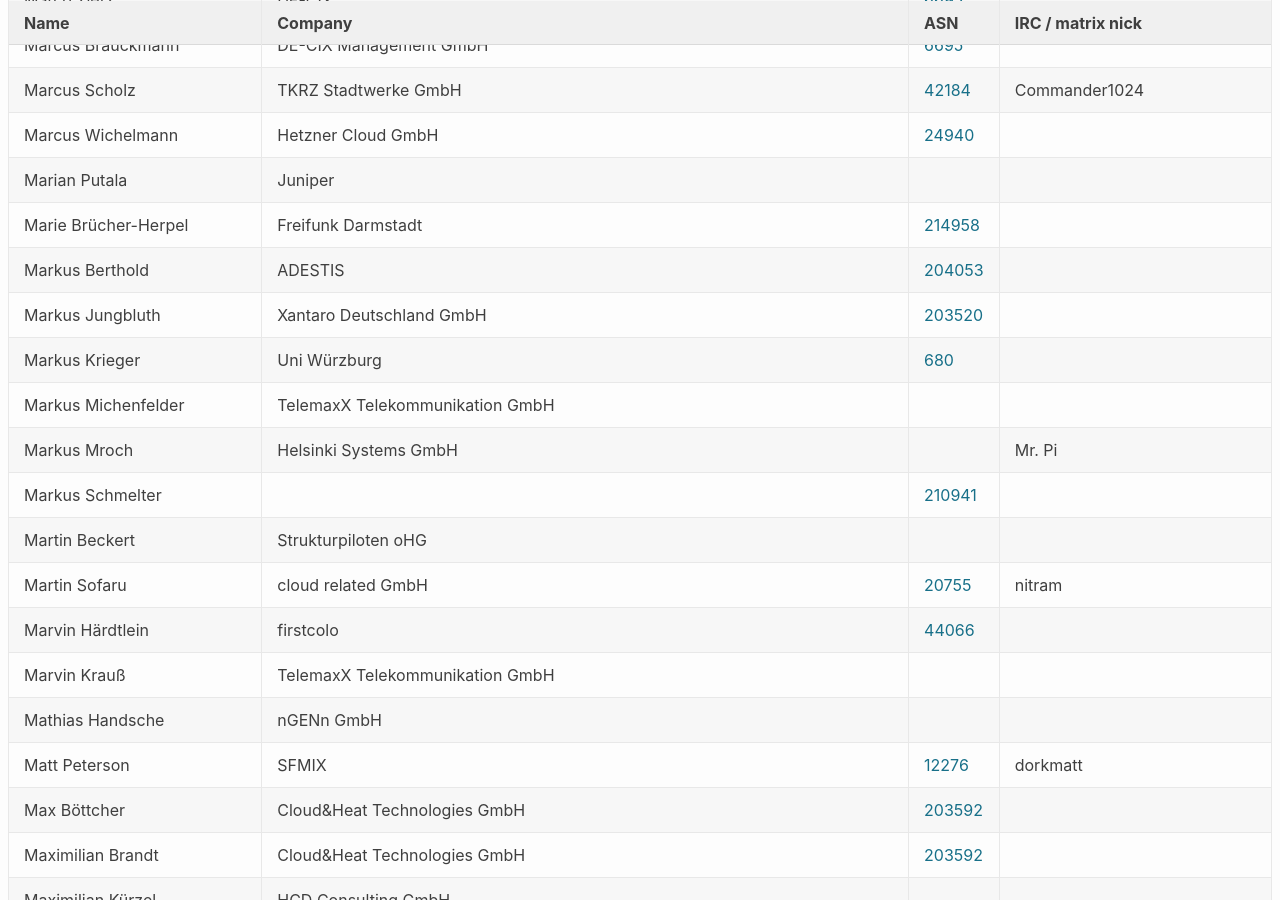
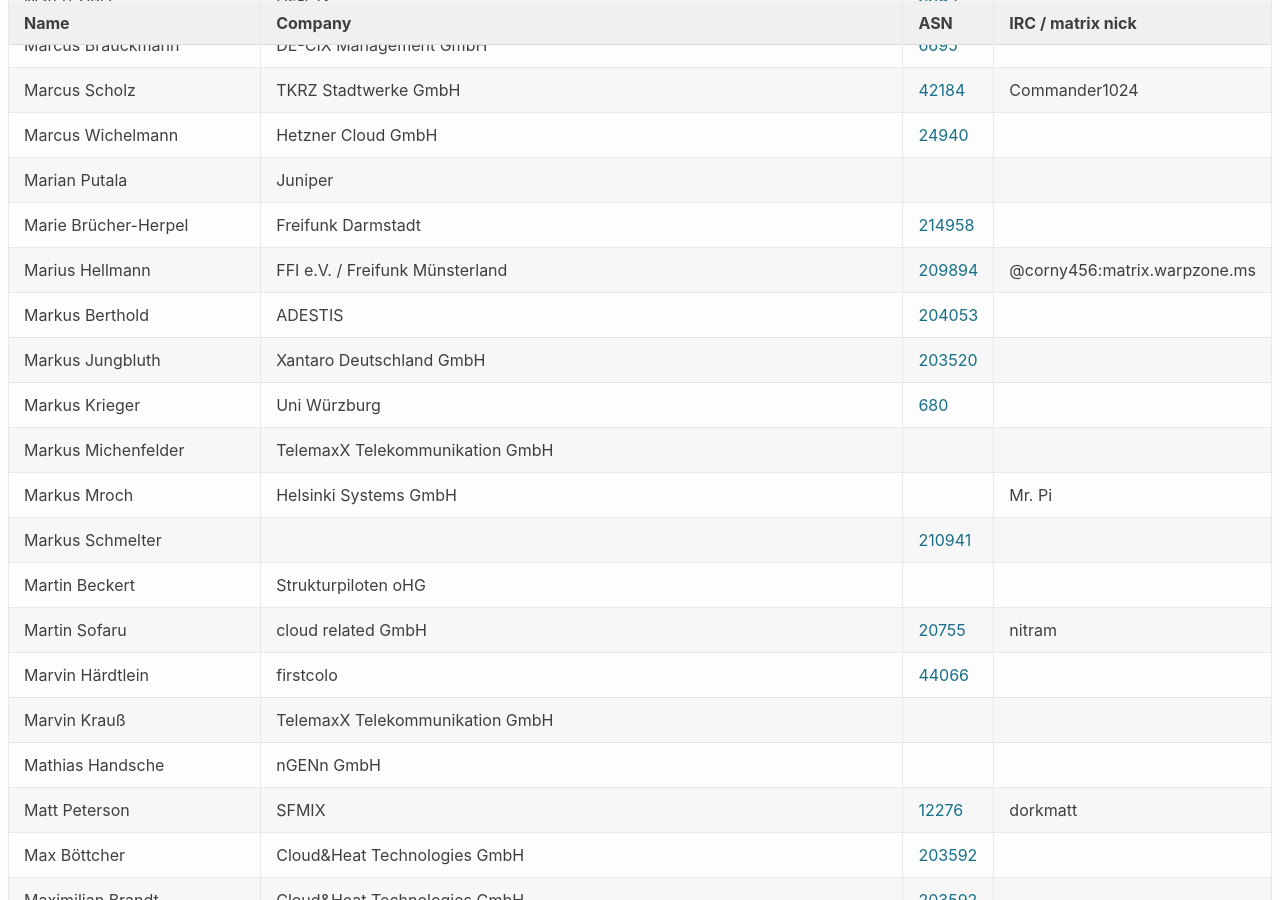
Before and after one commit to denog/pretix-attendeelist, a Jekyll site: the page built from denog17/index.markdown, in a window 1280 px wide and 900 px high, scrolled down 6994 px. Built offline with Jekyll 4.4.1, drawn with Linux system fonts in a browser that asks for light colours; some of the changed text lies outside the part shown.

Commit message:
Latest data: Fri Jul  4 14:49:57 UTC 2025

```diff
--- a/_data/attendees_denog17_onsite.json
+++ b/_data/attendees_denog17_onsite.json
@@ -942,6 +942,12 @@
     "asn": "214958"
   },
   {
+    "name": "Marius Hellmann",
+    "company": "FFI e.V. / Freifunk Münsterland",
+    "irc": "@corny456:matrix.warpzone.ms",
+    "asn": "209894"
+  },
+  {
     "name": "Markus Berthold",
     "company": "ADESTIS",
     "irc": null,
@@ -1284,6 +1290,12 @@
     "asn": null
   },
   {
+    "name": "Robin Weiligmann",
+    "company": "Foerderverein Freie Infrastruktur e. V.",
+    "irc": "RobWei",
+    "asn": "209894"
+  },
+  {
     "name": "Rose Turing",
     "company": null,
     "irc": "@juneegbert:matrix.org",
```
